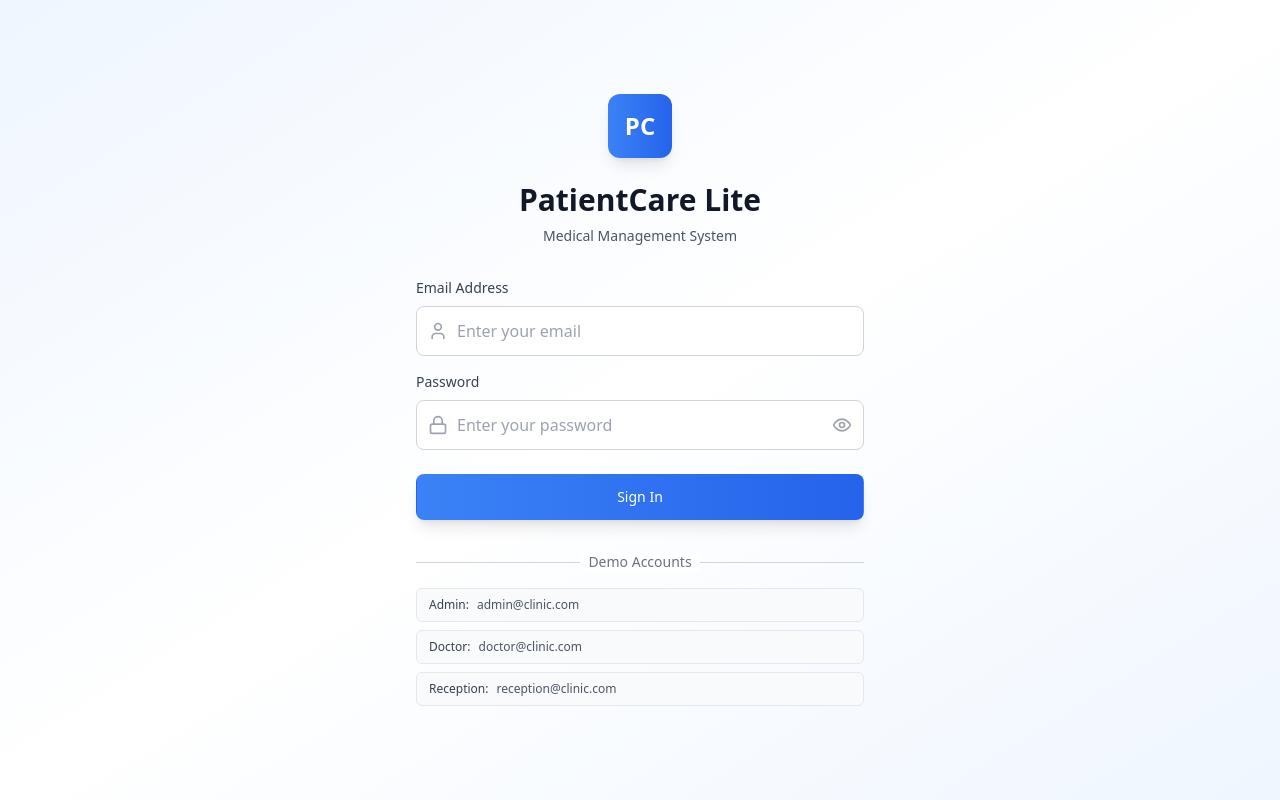
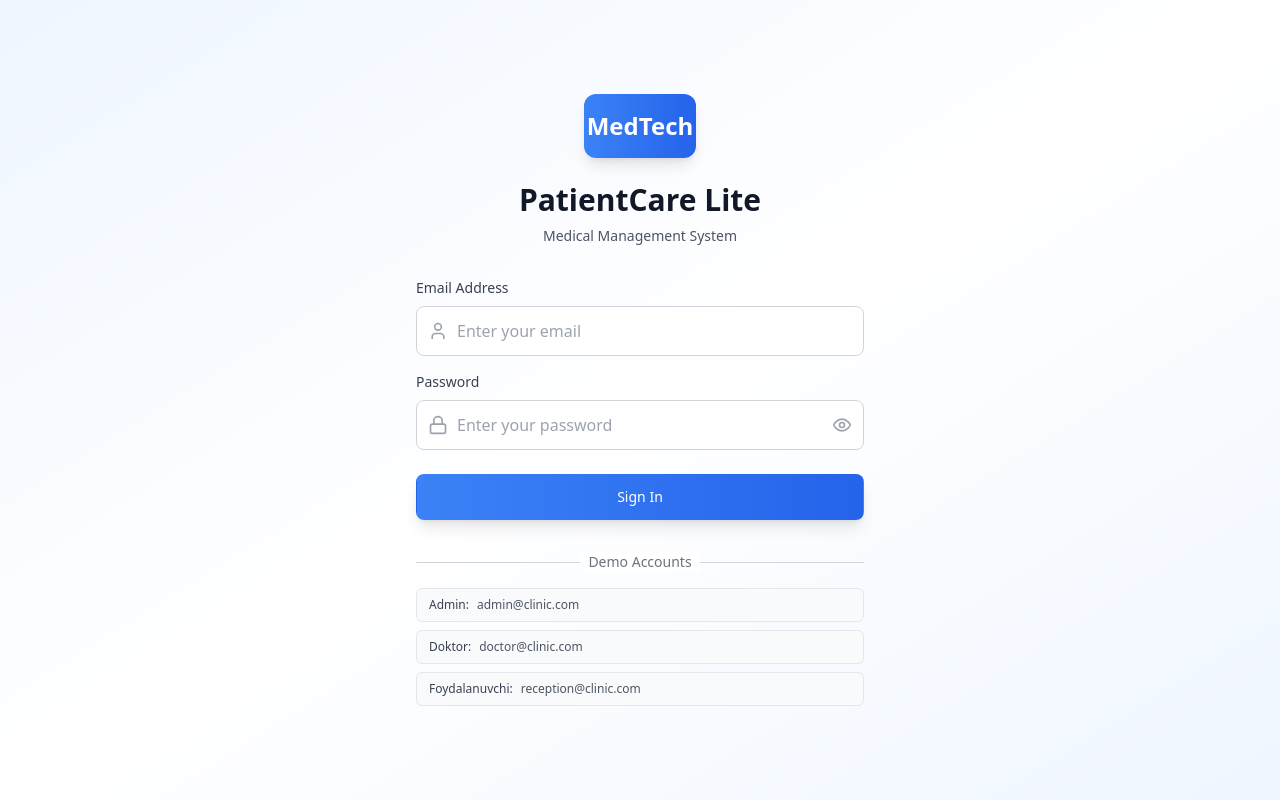
Before and after one commit to 701alisherjan/dashboard, a React (Vite) app: page / in a window 1280 px wide. Built offline with nearby package versions, Linux system fonts and the light colour scheme.

Commit message:
new reception

```diff
--- a/src/components/Appointments/AppointmentsList.tsx
+++ b/src/components/Appointments/AppointmentsList.tsx
@@ -39,7 +39,7 @@ export const AppointmentsList: React.FC = () => {
     }
   };
 
-  const canEdit = user?.role === 'admin' || user?.role === 'reception';
+  const canEdit = user?.role === 'admin' || user?.role === 'foydalanuvchi';
   const canDelete = user?.role === 'admin';
 
   return (
--- a/src/components/Auth/LoginForm.tsx
+++ b/src/components/Auth/LoginForm.tsx
@@ -22,16 +22,16 @@ export const LoginForm: React.FC = () => {
 
   const demoCredentials = [
     { email: 'admin@clinic.com', password: 'password', role: 'Admin' },
-    { email: 'doctor@clinic.com', password: 'password', role: 'Doctor' },
-    { email: 'reception@clinic.com', password: 'password', role: 'Reception' }
+    { email: 'doctor@clinic.com', password: 'password', role: 'Doktor' },
+    { email: 'reception@clinic.com', password: 'password', role: 'Foydalanuvchi' }
   ];
 
   return (
     <div className="min-h-screen bg-gradient-to-br from-blue-50 via-white to-blue-50 flex items-center justify-center p-4">
       <div className="max-w-md w-full space-y-8">
         <div className="text-center">
-          <div className="mx-auto w-16 h-16 bg-gradient-to-r from-blue-500 to-blue-600 rounded-xl flex items-center justify-center shadow-lg">
-            <span className="text-white text-2xl font-bold">PC</span>
+          <div className="mx-auto w-28 h-16 bg-gradient-to-r from-blue-500 to-blue-600 rounded-xl flex items-center justify-center shadow-lg">
+            <span className="text-white text-2xl font-bold">MedTech</span>
           </div>
           <h2 className="mt-6 text-3xl font-bold text-gray-900">PatientCare Lite</h2>
           <p className="mt-2 text-sm text-gray-600">Medical Management System</p>
--- a/src/stores/appointmentsStore.ts
+++ b/src/stores/appointmentsStore.ts
@@ -35,7 +35,7 @@ const mockAppointments: Appointment[] = [
       email: 'doctor@clinic.com',
       firstName: 'Dr. Michael',
       lastName: 'Smith',
-      role: 'doctor',
+      role: 'doktor',
       createdAt: '2024-01-01T00:00:00Z',
       updatedAt: '2024-01-01T00:00:00Z'
     },
@@ -71,7 +71,7 @@ const mockAppointments: Appointment[] = [
       email: 'doctor@clinic.com',
       firstName: 'Dr. Michael',
       lastName: 'Smith',
-      role: 'doctor',
+      role: 'doktor',
       createdAt: '2024-01-01T00:00:00Z',
       updatedAt: '2024-01-01T00:00:00Z'
     },
--- a/src/stores/authStore.ts
+++ b/src/stores/authStore.ts
@@ -31,13 +31,13 @@ const mockLogin = async (email: string, password: string): Promise<{ user: User;
     'doctor@clinic.com': {
       id: '2',
       email: 'doctor@clinic.com',
-      firstName: '',
-      lastName: '',
+      firstName: 'Ahmadjon',
+      lastName: 'Qo`shboqov',
       role: 'doktor',
       createdAt: '2024-01-01T00:00:00Z',
       updatedAt: '2024-01-01T00:00:00Z'
     },
-    'foydalanuvchi@clinic.com': {
+    'reception@clinic.com': {
       id: '3',
       email: 'foydalanuvchi@clinic.com',
       firstName: 'Sutonbek',
--- a/src/stores/dashboardStore.ts
+++ b/src/stores/dashboardStore.ts
@@ -55,7 +55,7 @@ const mockStats: DashboardStats = {
         email: 'doctor@clinic.com',
         firstName: 'Dr. Michael',
         lastName: 'Smith',
-        role: 'doctor',
+        role: 'doktor',
         createdAt: '2024-01-01T00:00:00Z',
         updatedAt: '2024-01-01T00:00:00Z'
       },
--- a/src/stores/patientsStore.ts
+++ b/src/stores/patientsStore.ts
@@ -98,7 +98,7 @@ export const usePatientsStore = create<PatientsState>((set, get) => ({
           email: 'doctor@clinic.com',
           firstName: 'Dr. Michael',
           lastName: 'Smith',
-          role: 'doctor',
+          role: 'doktor',
           createdAt: '2024-01-01T00:00:00Z',
           updatedAt: '2024-01-01T00:00:00Z'
         },
@@ -160,7 +160,7 @@ export const usePatientsStore = create<PatientsState>((set, get) => ({
         email: 'doctor@clinic.com',
         firstName: 'Dr. Michael',
         lastName: 'Smith',
-        role: 'doctor',
+        role: 'doktor',
         createdAt: '2024-01-01T00:00:00Z',
         updatedAt: '2024-01-01T00:00:00Z'
       },
```
